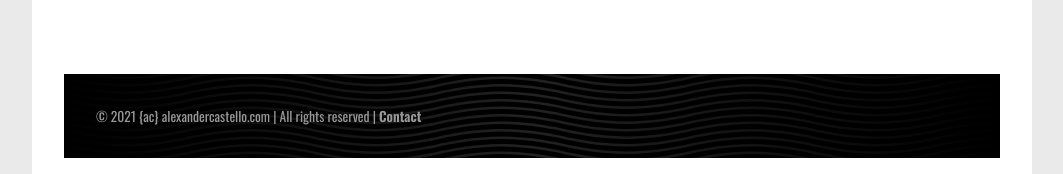
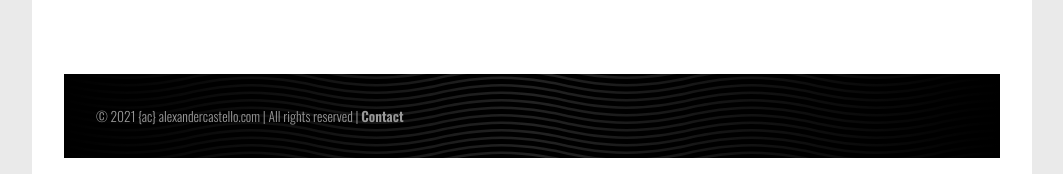
Before and after one commit to acastdeveloper/wireframe, a PHP site: page /exercici2i3.html in a window 1280 px wide. Shown: the part 1110-1284 px from the top of the page, without its empty margins (108-1171 px from the left). Run offline with PHP 8.4, Linux system fonts and the light colour scheme.

Commit message:
Is it really necessary Oswald 400

```diff
--- a/css/2/style2.css
+++ b/css/2/style2.css
@@ -378,7 +378,7 @@ footer {
 
     font-family: var(--sans1);
     font-size: .85em;
-    font-weight: 400;
+    font-weight: 300;
 }
 
 footer a {
```
